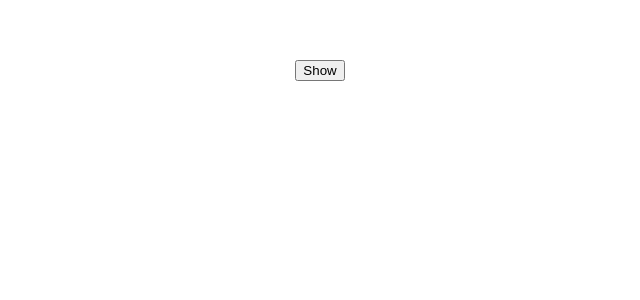
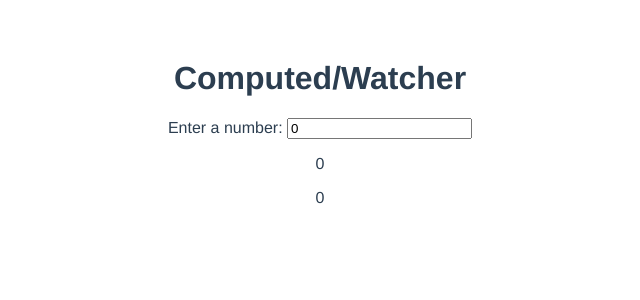
Before and after one commit to JimSchofield/Vue-3-test-drive, a Vue app: page / in a window 1280 px wide. Shown: the top 300 px of the page, without its empty margins (320-960 px from the left). Built offline with nearby package versions, Linux system fonts and the light colour scheme.

Commit message:
Added computed and watcher example

```diff
--- a/src/App.vue
+++ b/src/App.vue
@@ -1,26 +1,37 @@
 <template>
   <div id="app">
-    <button @click="isVisible = !isVisible">
-      {{ isVisible ? "Hide" : "Show" }}
-    </button>
-    <p v-if="isVisible">
-      Lorem ipsum dolor sit, amet consectetur adipisicing elit. Sed inventore
-      ipsa quae laborum ducimus alias, pariatur quasi error libero voluptates
-      aspernatur sapiente quas fugit eum, explicabo expedita minima fuga
-      molestias.
-    </p>
+    <h1>Computed/Watcher</h1>
+    <div>
+      <label for="val">Enter a number: </label>
+      <input type="number" v-model="num" />
+    </div>
+    <p>{{ num }}</p>
+    <p></p>
+    <p>{{ square }}</p>
   </div>
 </template>
 
 <script>
-import { ref } from "vue";
+import { ref, computed, watchEffect } from "vue";
 
 export default {
   name: "App",
   setup() {
-    const isVisible = ref(false);
+    const num = ref(0);
 
-    return { isVisible };
+    const square = computed(() => {
+      return num.value * num.value;
+    });
+
+    watchEffect(() => {
+      document.title = "The number is: " + num.value;
+    });
+
+    // Watch does the same thing, but allows watching specific refs
+    // and comparison with previous values:
+    // watch([ref1, ref2], ([ref1Val, ref2Val], [prevRef1Val, prevRef2Val]) => {});
+
+    return { num, square };
   }
 };
 </script>
```
